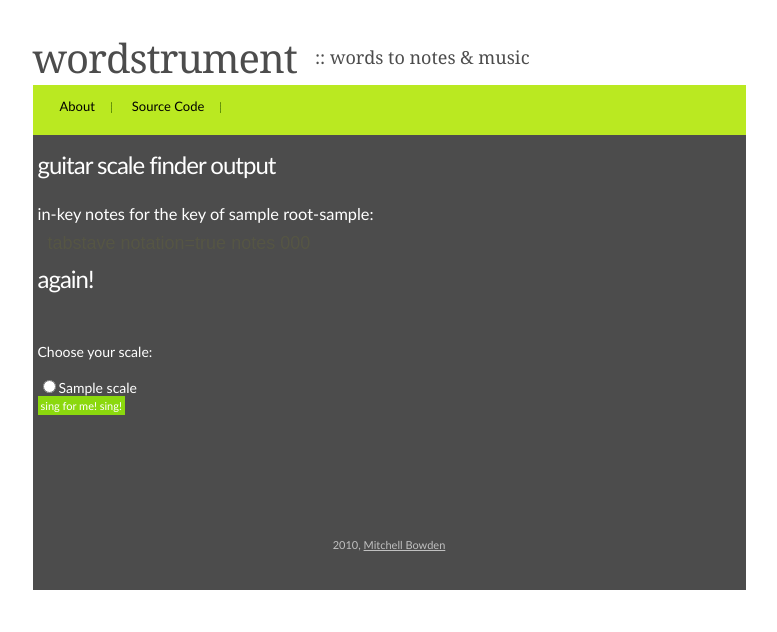
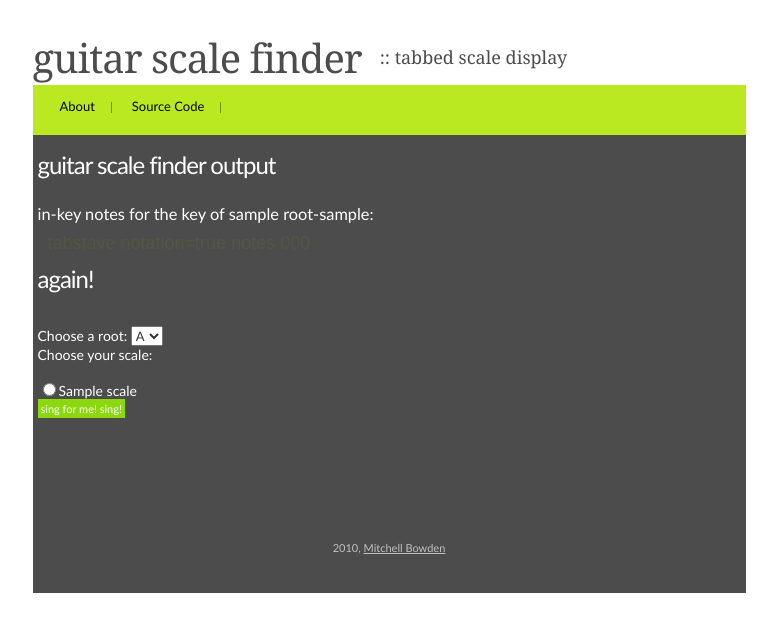
Before and after one commit to msbmsb/guitar-scale-finder, a Python web app: template gae_app/templates/guitarscalefinder.html in a window 1280 px wide. Shown: the top 632 px of the page, without its empty margins (251-1028 px from the left). Run offline with Jinja, Linux system fonts and the light colour scheme; the template is opened without the code that fills it: most values are stand-ins (such as "Sample title", 1, 10 or a date in 2020); some libraries are stand-ins or nearby versions.

Commit message:
updated app engine app, updated templates, layout

```diff
--- /dev/null
+++ b/gae_app/guitar_scale_finder.py
@@ -0,0 +1 @@
+../guitar_scale_finder.py
--- a/gae_app/main.py
+++ b/gae_app/main.py
@@ -20,6 +20,7 @@ import handlers.about
 def main():
     application = webapp.WSGIApplication([
       ('/', handlers.guitarscalefinder.GSFHandler),
+      ('/gsf', handlers.guitarscalefinder.GSFHandler),
       ('/about', handlers.about.AboutHandler)
     ], debug=True)
     util.run_wsgi_app(application)
--- a/gae_app/templates/guitarscalefinder.html
+++ b/gae_app/templates/guitarscalefinder.html
@@ -1,4 +1,4 @@
-{% extends "layout_ws.html" %}
+{% extends "layout_gsf.html" %}
 {% block header %}
 {% endblock %}
 {% block content %}
@@ -12,10 +12,10 @@
   {% endif %}
   {% if http_get %}
     <div class="post">
-      <h1 class="title">Enter some text</h1>
+      <h1 class="title">Select the root and scale:</h1>
       <div class="entry">
           <p>
-            <form method="POST" action="/ws">
+            <form method="POST" action="/gsf">
               Choose a root:
               <select id="root" name="root">
                 <option value="a">A</option>
@@ -51,7 +51,17 @@
       <h1 class="title">Again!</h1>
       <div class="entry">
           <p>
-            <form method="POST" action="/ws">
+            <form method="POST" action="/gsf">
+              Choose a root:
+              <select id="root" name="root">
+                <option value="a">A</option>
+                <option value="b">B</option>
+                <option value="c">C</option>
+                <option value="d">D</option>
+                <option value="e">E</option>
+                <option value="f">F</option>
+                <option value="g">G</option>
+              </select>
               <br />Choose your scale:<br />
               {% for scale in scales %}
                 <br /><input type="radio" name="scale" id="scale" value={{ scale }} />{{ scale }}
--- a/gae_app/templates/layout_ws.html
+++ b/gae_app/templates/layout_gsf.html
@@ -2,8 +2,8 @@
 <html>
   <head>
     <meta http-equiv="content-type" content="text/html; charset=utf-8" />
-    <title>Wordstrument (alpha test)</title>
-    <meta name="keywords" content="wordstrument word instrument" />
+    <title>Guitar Scale Finder (alpha test)</title>
+    <meta name="keywords" content="guitar tablature tab scale key finder" />
     <link href="/css/default.css" rel="stylesheet" type="text/css" />
     <link href="/css/tabdiv.css" media="screen" rel="Stylesheet" type="text/css" />
     <script src="http://ajax.googleapis.com/ajax/libs/jquery/1.4/jquery.min.js"></script>
@@ -14,14 +14,14 @@
   <body>
     <!-- start header -->
     <div id="logo">
-      <h1><a href="/">Wordstrument</a></h1>
-      <h2> :: Words to notes & music</h2>
+      <h1><a href="/">Guitar Scale Finder</a></h1>
+      <h2> :: Tabbed scale display</h2>
     </div>
     <div id="header">
       <div id="menu">
         <ul>
           <li><a href="/">About</a></li>
-          <li><a href="http://github.com/msbmsb/wordstrument">Source Code</a></li>
+          <li><a href="http://github.com/msbmsb/guitar-scale-finder">Source Code</a></li>
         </ul>
       </div>
     </div>
```
Also changed, not shown: gae_app/handlers/guitarscalefinder.py (+5 -4 lines), gae_app/templates/layout.html (+5 -5 lines).
